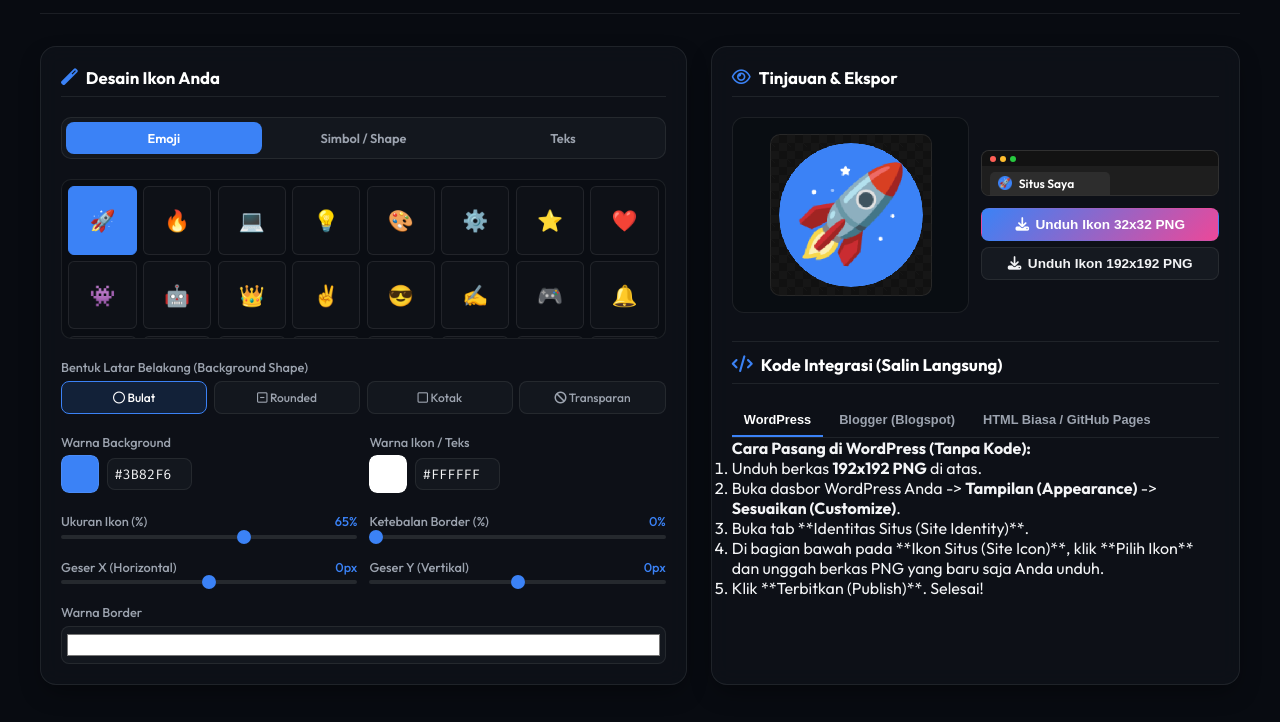
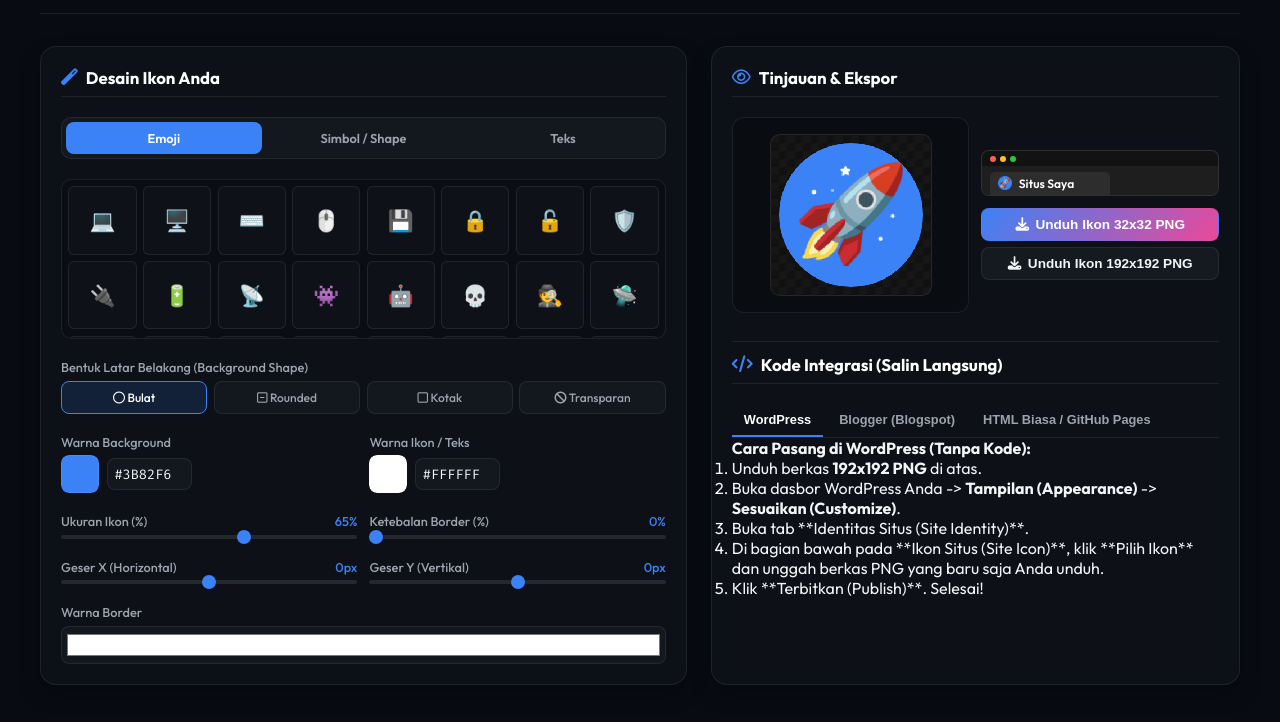
Before and after one commit to atzartech-prog/favicongenerator, a plain HTML site: page index.html in a window 1280 px wide. Shown: the part 78-800 px from the top of the page. Drawn offline with Linux system fonts and the light colour scheme.

Commit message:
feat: Add hacker/tech and cute/funny preset icons and emojis

```diff
--- a/index.html
+++ b/index.html
@@ -674,22 +674,34 @@
 
   <!-- SELF-CONTAINED JAVASCRIPT LOGIC -->
   <script>
-    // List of Emojis
+    // List of Emojis (Themed by Hacker/Tech, Cute/Funny, and General)
     const EMOJIS = [
-      '🚀', '🔥', '💻', '💡', '🎨', '⚙️', '⭐', '❤️',
-      '👾', '🤖', '👑', '✌️', '😎', '✍️', '🎮', '🔔',
-      '🐱', '🦁', '🦉', '🦄', '🍀', '🌸', '⚡', '☀️',
-      '🍍', '☕', '📱', '🖥️', '🔒', '📊', '🛍️', '⚽'
+      // Hacker / PC / Tekno
+      '💻', '🖥️', '⌨️', '🖱️', '💾', '🔒', '🔓', '🛡️',
+      '🔌', '🔋', '📡', '👾', '🤖', '💀', '🕵️', '🛸',
+      // Lucu / Cute / Funny
+      '🐱', '🐶', '🐼', '🦊', '🦉', '🦄', '🦖', '🐙',
+      '🐸', '🐣', '🧸', '🎈', '💩', '🤡', '👻', '🤪',
+      // General/Popular
+      '🚀', '🔥', '💡', '🎨', '⚙️', '⭐', '❤️', '👑',
+      '🎮', '🌸', '⚡', '☕', '📈', '🛒', '🎵', '⚽'
     ];
 
     // List of vector shapes (drawn using standard SVG paths inside 512x512 canvas coordinates)
     const VECTOR_SHAPES = {
+      // Tech/Hacker
       code: 'M150 350 L50 256 L150 162 M362 350 L462 256 L362 162 M220 400 L292 112',
+      terminal: 'M80 80 L432 80 C454 80 472 98 472 120 L472 392 C472 414 454 432 432 432 L80 432 C58 432 40 414 40 392 L40 120 C40 98 58 80 80 80 Z M100 200 L180 256 L100 312',
+      cpu: 'M128 128 H384 V384 H128 Z M192 192 H320 V320 H192 Z M192 128 V80 M256 128 V80 M320 128 V80 M192 384 V432 M256 384 V432 M320 384 V432 M128 192 H80 M128 256 H80 M128 320 H80 M384 192 H432 M384 256 H432 M384 320 H432',
+      database: 'M384 128 C384 172.2 326.6 208 256 208 C185.4 208 128 172.2 128 128 C128 83.8 185.4 48 256 48 C326.6 48 384 83.8 384 128 Z M128 189.3 C145.4 200.7 170.1 209.7 200 215.1 V240 C200 248.8 207.2 256 216 256 H296 C304.8 256 312 248.8 312 240 V215.1 C341.9 209.7 366.6 200.7 384 189.3 V224 C384 268.2 326.6 304 256 304 C185.4 304 128 268.2 128 224 V189.3 Z M128 285.3 C145.4 296.7 170.1 305.7 200 311.1 V336 C200 344.8 207.2 352 216 352 H296 C304.8 352 312 344.8 312 336 V311.1 C341.9 305.7 366.6 296.7 384 285.3 V320 C384 364.2 326.6 400 256 400 C185.4 400 128 364.2 128 320 V285.3 Z',
+      shield: 'M256 40 C144 76 96 120 96 180 C96 310 210 410 256 440 C302 410 416 310 416 180 C416 120 368 76 256 40 Z',
+      bolt: 'M300 40 L100 260 L240 260 L180 472 L412 216 L272 216 Z',
+      gear: 'M256 180 C214.02 180 180 214.02 180 256 C180 297.98 214.02 330 256 330 C297.98 330 330 297.98 330 256 C330 214.02 297.98 180 256 180 Z M460 220 L412 220 C406 200 396 182 384 166 L418 132 C424 126 424 116 418 110 L382 74 C376 68 366 68 360 74 L326 108 C310 96 292 86 272 80 L272 32 C272 24 264 16 256 16 L204 16 C196 16 188 24 188 32 L188 80 C168 86 150 96 134 108 L100 74 C94 68 84 68 78 74 L42 110 C36 116 36 126 42 132 L76 166 C64 182 54 200 48 220 L0 220 C0 228 0 236 0 244 L0 268 C0 276 0 284 0 292 L48 292 C54 312 64 330 76 346 L42 380 C36 386 36 396 42 402 L78 438 C84 444 94 444 100 438 L134 404 C150 416 168 426 188 432 L188 480 C188 488 196 496 204 496 L256 496 C264 496 272 488 272 480 L272 432 C292 426 310 416 326 404 L360 438 C366 444 376 444 382 438 L418 402 C424 396 424 386 418 380 L384 346 C396 330 406 312 412 292 L460 292 C468 292 476 284 476 276 L476 220 Z',
+      // Cute / Lucu
+      ghost: 'M256 80 C156.6 80 80 156.6 80 256 V400 L124 378 L168 400 L212 378 L256 400 L300 378 L344 400 L388 378 L432 400 V256 C432 156.6 355.4 80 256 80 Z M192 208 C205.3 208 216 218.7 216 232 C216 245.3 205.3 256 192 256 C178.7 256 168 245.3 168 232 C168 218.7 178.7 208 192 208 Z M320 208 C333.3 208 344 218.7 344 232 C344 245.3 333.3 256 320 256 C306.7 256 296 245.3 296 232 C296 218.7 306.7 208 320 208 Z M256 288 C276 288 288 304 288 312 H224 C224 304 236 288 256 288 Z',
+      paw: 'M256 280 C200 280 160 320 160 370 C160 420 200 450 256 450 C312 450 352 420 352 370 C352 320 312 280 256 280 Z M140 210 C110 210 90 235 90 265 C90 295 110 320 140 320 C170 320 190 295 190 265 C190 235 170 210 140 210 Z M200 100 C175 100 155 125 155 155 C155 185 175 210 200 210 C225 210 245 185 245 155 C245 125 225 100 200 100 Z M312 100 C287 100 267 125 267 155 C267 185 287 210 312 210 C337 210 357 185 357 155 C357 125 337 100 312 100 Z M372 210 C342 210 322 235 322 265 C322 295 342 320 372 320 C402 320 422 295 422 265 C422 235 402 210 372 210 Z',
       star: 'M256 40 L320 170 L462 190 L360 290 L385 430 L256 365 L127 430 L152 290 L50 190 L192 170 Z',
       heart: 'M256 440 C256 440 80 320 80 180 C80 100 140 60 200 60 C240 60 256 90 256 90 C256 90 272 60 312 60 C372 60 432 100 432 180 C432 320 256 440 256 440 Z',
-      bolt: 'M300 40 L100 260 L240 260 L180 472 L412 216 L272 216 Z',
-      gear: 'M256 180 C214.02 180 180 214.02 180 256 C180 297.98 214.02 330 256 330 C297.98 330 330 297.98 330 256 C330 214.02 297.98 180 256 180 Z M460 220 L412 220 C406 200 396 182 384 166 L418 132 C424 126 424 116 418 110 L382 74 C376 68 366 68 360 74 L326 108 C310 96 292 86 272 80 L272 32 C272 24 264 16 256 16 L204 16 C196 16 188 24 188 32 L188 80 C168 86 150 96 134 108 L100 74 C94 68 84 68 78 74 L42 110 C36 116 36 126 42 132 L76 166 C64 182 54 200 48 220 L0 220 C0 228 0 236 0 244 L0 268 C0 276 0 284 0 292 L48 292 C54 312 64 330 76 346 L42 380 C36 386 36 396 42 402 L78 438 C84 444 94 444 100 438 L134 404 C150 416 168 426 188 432 L188 480 C188 488 196 496 204 496 L256 496 C264 496 272 488 272 480 L272 432 C292 426 310 416 326 404 L360 438 C366 444 376 444 382 438 L418 402 C424 396 424 386 418 380 L384 346 C396 330 406 312 412 292 L460 292 C468 292 476 284 476 276 L476 220 Z',
-      shield: 'M256 40 C144 76 96 120 96 180 C96 310 210 410 256 440 C302 410 416 310 416 180 C416 120 368 76 256 40 Z',
       cup: 'M80 128 L80 272 C80 342.7 137.3 400 208 400 L224 400 C294.7 400 352 342.7 352 272 L352 128 M352 176 L400 176 C426.5 176 448 197.5 448 224 C448 250.5 426.5 272 400 272 L352 272 M64 80 L448 80 L448 100 L64 100 Z M160 440 L272 440 L272 460 L160 460 Z'
     };
 
@@ -927,7 +939,7 @@
         ctx.lineWidth = 42;
         ctx.stroke(path);
 
-        if (['star', 'heart', 'bolt', 'shield'].includes(config.shapeId)) {
+        if (['star', 'heart', 'bolt', 'shield', 'ghost', 'paw'].includes(config.shapeId)) {
           ctx.fillStyle = config.textColor;
           ctx.fill(path);
         }
```
